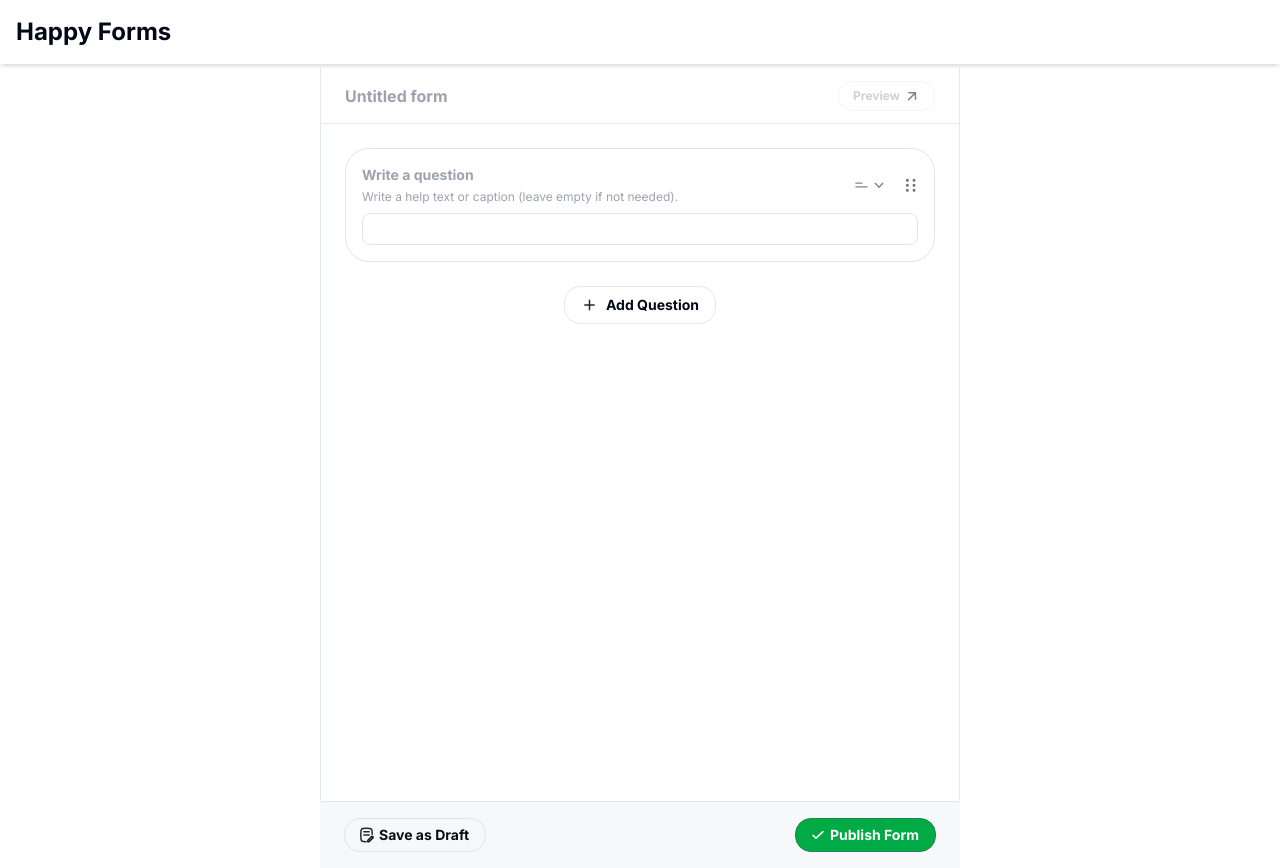
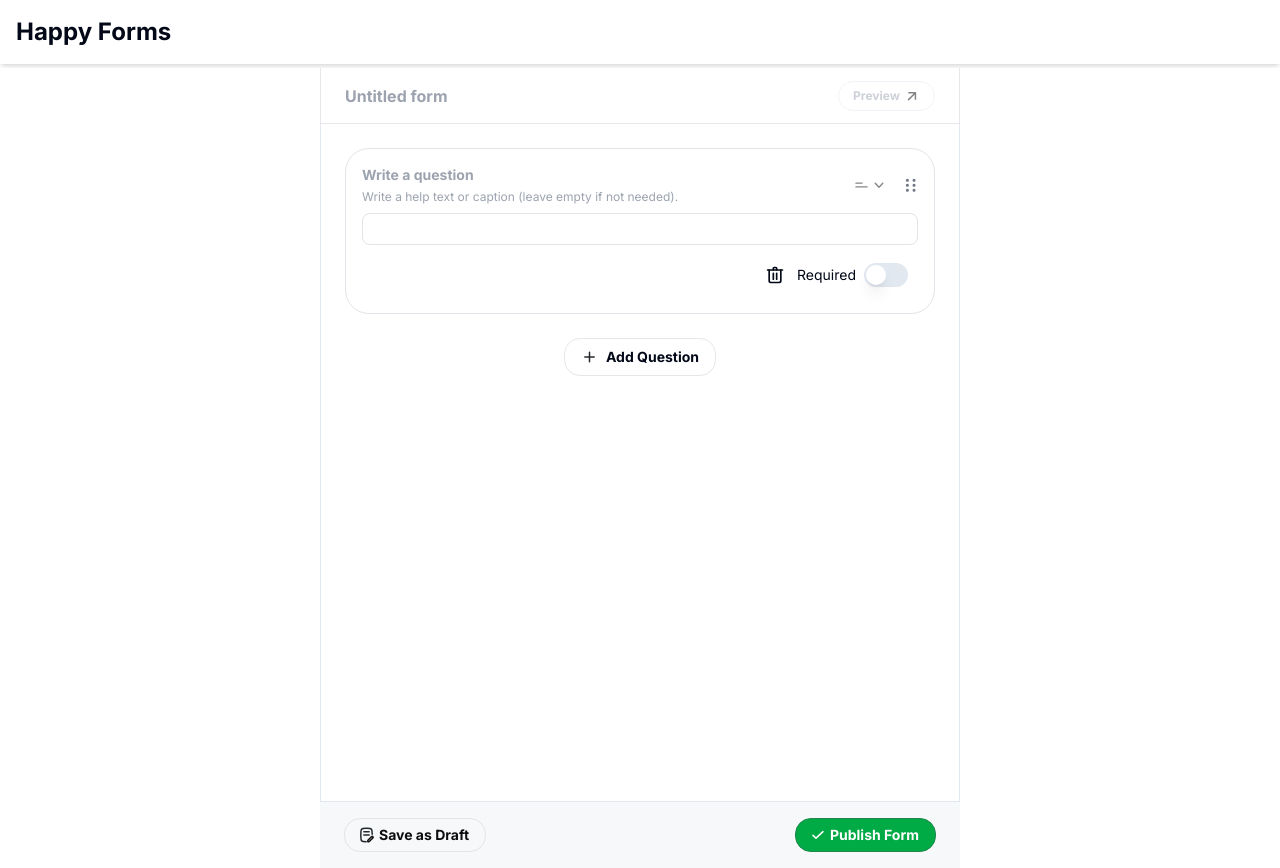
Before and after one commit to Atharva-14/happy-forms, a Next.js app: page /new-form in a window 1280 px wide. Both pictures are taken after a click on the button "Add Question". Built offline with nearby package versions, Linux system fonts and the light colour scheme.

Commit message:
add multiple select option, date & time inputs, required toggle, and delete button

```diff
--- a/src/app/new-form/page.jsx
+++ b/src/app/new-form/page.jsx
@@ -49,7 +49,7 @@
 
   const handleAddQuestion = () => {
     const newId = Date.now().toString();
-    const newFormBuilder = { id: newId, questionData: {} };
+    const newFormBuilder = { id: newId, questionData: { isRequired: false } };
     setFormBuilders((prev) => [...prev, newFormBuilder]);
     formBuilderRefs.current.push(React.createRef());
   };
@@ -63,6 +63,7 @@
 
     const updatedAllData = formBuilderRefs.current.map((formBuilderRef) => {
       if (formBuilderRef.current) {
+        console.log("formBuilders", formBuilderRef.current.getData());
         return formBuilderRef.current.getData();
       }
       return null;
@@ -161,6 +162,13 @@
     }
   };
 
+  const handleDeleteQuestion = (id) => {
+    setFormBuilders((prev) => prev.filter((builder) => builder.id !== id));
+    toast({ title: "Question Deleted", variant: "destructive" });
+  };
+
+  // console.log("formBuilders", formBuilders);
+
   const isDisabled = formBuilders.length === 0;
 
   return (
@@ -209,10 +217,6 @@
                 strokeLinejoin="round"
               />
             </svg>
-
-            {/* <MdOutlineArrowOutward
-              className={isPreviewDisabled ? "text-gray-400" : "text-gray-900 "}
-            /> */}
           </button>
         </div>
       </header>
@@ -229,6 +233,7 @@
                   (formBuilderRefs.current[index] = React.createRef())
                 }
                 questionData={formBuilder.questionData}
+                handleDelete={handleDeleteQuestion}
               />
             </div>
           ))}
--- a/src/components/FormBuilder.jsx
+++ b/src/components/FormBuilder.jsx
@@ -8,6 +8,8 @@
   useState,
 } from "react";
 import CustomDropdown from "./ui/CustomDropdown";
+import { Switch } from "./ui/switch";
+import { useToast } from "@/hooks/use-toast";
 
 const options = [
   {
@@ -255,7 +257,8 @@
   },
 ];
 
-const FormBuilder = forwardRef(({ id, questionData = {} }, ref) => {
+const FormBuilder = forwardRef(
+  ({ id, questionData = {}, handleDelete }, ref) => {
     const [selectedOption, setSelectedOption] = useState(() => ({
       ...(options.find((x) => x.text === questionData?.selectedOption) || {
         text: "Short answer",
@@ -297,16 +300,7 @@
       },
     ]);
 
-  const [checkOptions, setCheckOptions] = useState([
-    {
-      id: Date.now(),
-      text: "Option 1",
-    },
-    {
-      id: Date.now() + 1,
-      text: "Option 2",
-    },
-  ]);
+    const [checked, setChecked] = useState(false);
 
     // Refs for form fields
     const titleInputRef = useRef();
@@ -317,6 +311,9 @@
     const numberInputRef = useRef();
     const dateInputRef = useRef();
     const timeInputRef = useRef();
+    // const requiredSwitchRef = useRef();
+
+    const { toast } = useToast();
 
     const handleSelect = (selected) => {
       setSelectedOption(selected);
@@ -343,15 +340,20 @@
       setRadioOptions(radioOptions.filter((option) => option.id !== id));
     };
 
+    const handleCheckChange = () => {
+      setChecked(!checked);
+    };
+
     const handleSubmit = () => {
       const formData = {
         id,
         title: titleInputRef.current.value,
         helpText: helpTextInputRef.current.value,
         selectedOption: selectedOption.text,
+        isRequired: checked,
       };
 
-    if (selectedOption.text === "Single select") {
+      if (selectedOption.text === "Single select" || "Multiple select") {
         formData.radioOptions = radioOptions.map((option) => option);
       }
 
@@ -366,6 +368,7 @@
       if (Object.keys(questionData).length > 0) {
         titleInputRef.current.value = questionData.title || "";
         helpTextInputRef.current.value = questionData.helpText || "";
+        setChecked(questionData.isRequired || false);
 
         // Load existing radio options if present
         if (questionData.selectedOption === "Single select") {
@@ -502,6 +505,60 @@
               </div>
             )}
 
+            {selectedOption?.text === "Multiple select" && (
+              <div className="flex flex-col gap-2">
+                {radioOptions.map((option, index) => (
+                  <div key={option.id} className="flex items-center gap-2">
+                    <input
+                      type="checkbox"
+                      name="multiple-select"
+                      value={option.text}
+                      disabled
+                      className="h-4 w-4 focus:outline-none focus:ring-2 focus:ring-light"
+                    />
+                    <input
+                      type="text"
+                      value={option.text}
+                      onChange={(e) => handleRadioOptionChange(e, option.id)}
+                      className="w-full h-8 px-2 py-1.5 gap-2.5 border rounded-lg bg-white border-[#E1E4E8] focus:outline-none "
+                    />
+                    {index < radioOptions.length - 1 && (
+                      <button
+                        type="button"
+                        className="text-text-gray-1000 hover:text-red-500"
+                        onClick={() => handleDeleteRadioOption(option.id)}
+                      >
+                        ✕
+                      </button>
+                    )}
+                    {index === radioOptions.length - 1 && (
+                      <button
+                        type="button"
+                        className="text-text-gray-1000 hover:text-[#00AA45]"
+                        onClick={handleAddRadioOption}
+                      >
+                        <svg
+                          width="17"
+                          height="16"
+                          viewBox="0 0 17 16"
+                          fill="none"
+                          xmlns="http://www.w3.org/2000/svg"
+                        >
+                          <path
+                            d="M3.9729 8.00004H8.63957M13.3062 8.00004H8.63957M8.63957 8.00004V3.33337M8.63957 8.00004V12.6667"
+                            stroke="#0D0D0D"
+                            strokeWidth="1.5"
+                            strokeLinecap="round"
+                            strokeLinejoin="round"
+                          />
+                        </svg>
+                      </button>
+                    )}
+                  </div>
+                ))}
+              </div>
+            )}
+
             {selectedOption?.text === "URL" && (
               <input
                 id="url"
@@ -546,9 +603,52 @@
               />
             )}
           </div>
+
+          <div className="w-full gap-3 flex items-center justify-end p-2.5">
+            <button onClick={() => handleDelete(id)}>
+              <svg
+                width="20"
+                height="20"
+                viewBox="0 0 24 24"
+                fill="none"
+                xmlns="http://www.w3.org/2000/svg"
+              >
+                <path
+                  d="M3 6H5H21"
+                  stroke="currentColor"
+                  strokeWidth="2"
+                  strokeLinecap="round"
+                  strokeLinejoin="round"
+                />
+                <path
+                  d="M19 6V19C19 20.1046 18.1046 21 17 21H7C5.89543 21 5 20.1046 5 19V6M10 6V4C10 3.44772 10.4477 3 11 3H13C13.5523 3 14 3.44772 14 4V6M14 10V17M10 10V17"
+                  stroke="currentColor"
+                  strokeWidth="2"
+                  strokeLinecap="round"
+                  strokeLinejoin="round"
+                />
+              </svg>
+            </button>
+
+            <div className="w-fit flex items-center gap-2">
+              <label
+                htmlFor={id}
+                className="font-inter text-sm font-normal leading-4 text-left focus:outline-none text-gray-1000 select-none"
+              >
+                Required
+              </label>
+              <Switch
+                name="required"
+                id={id}
+                checked={checked}
+                onCheckedChange={handleCheckChange}
+              />
+            </div>
+          </div>
         </div>
       </div>
     );
-});
+  }
+);
 
 export default FormBuilder;
--- a/src/components/ui/switch.jsx
+++ b/src/components/ui/switch.jsx
@@ -1,24 +1,27 @@
-"use client"
+"use client";
 
-import * as React from "react"
-import * as SwitchPrimitives from "@radix-ui/react-switch"
+import * as React from "react";
+import * as SwitchPrimitives from "@radix-ui/react-switch";
 
-import { cn } from "@/lib/utils"
+import { cn } from "@/lib/utils";
 
 const Switch = React.forwardRef(({ className, ...props }, ref) => (
   <SwitchPrimitives.Root
     className={cn(
-      "peer inline-flex h-6 w-11 shrink-0 cursor-pointer items-center rounded-full border-2 border-transparent transition-colors focus-visible:outline-none focus-visible:ring-2 focus-visible:ring-ring focus-visible:ring-offset-2 focus-visible:ring-offset-background disabled:cursor-not-allowed disabled:opacity-50 data-[state=checked]:bg-primary data-[state=unchecked]:bg-input",
+      "peer inline-flex h-6 w-11 shrink-0 cursor-pointer items-center rounded-full border-2 border-transparent transition-colors focus-visible:outline-none focus-visible:ring-2 focus-visible:ring-ring focus-visible:ring-offset-2 focus-visible:ring-offset-background disabled:cursor-not-allowed disabled:opacity-50 data-[state=checked]:bg-[#00AA45] data-[state=unchecked]:bg-input",
       className
     )}
     {...props}
-    ref={ref}>
+    ref={ref}
+  >
     <SwitchPrimitives.Thumb
       className={cn(
         "pointer-events-none block h-5 w-5 rounded-full bg-background shadow-lg ring-0 transition-transform data-[state=checked]:translate-x-5 data-[state=unchecked]:translate-x-0"
-      )} />
+      )}
+    />
   </SwitchPrimitives.Root>
-))
-Switch.displayName = SwitchPrimitives.Root.displayName
+));
 
-export { Switch }
+Switch.displayName = SwitchPrimitives.Root.displayName;
+
+export { Switch };
```
Also changed, not shown: src/components/FormPreview.jsx (+72 -6 lines). Lines whose indentation alone changed are shown as unchanged.
